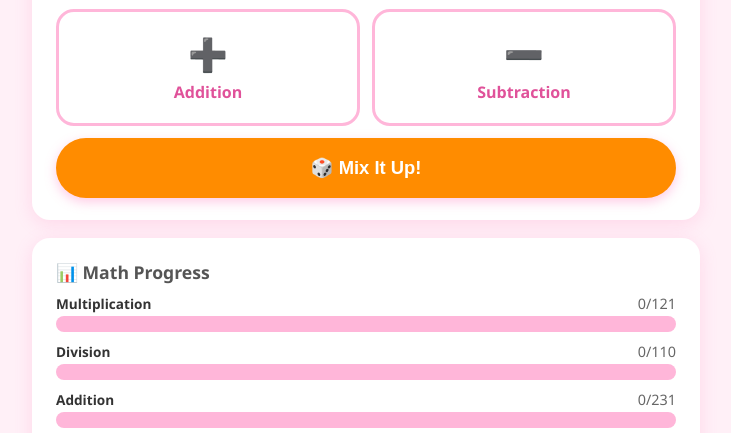
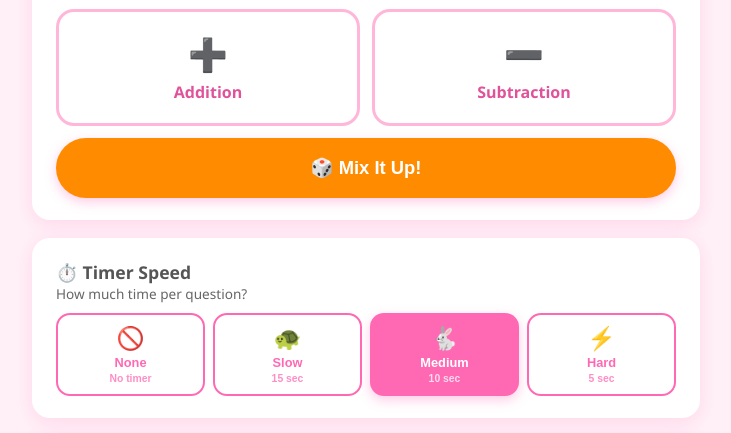
Before and after one commit to skinnerscott78-pixel/sophies-summer-school, a plain HTML site: page index.html in a window 1280 px wide. Both pictures are taken after a click on the button "🔢 Math Facts". Shown: the part 349-782 px from the top of the page, without its empty margins (274-1005 px from the left). Drawn offline with Linux system fonts and the light colour scheme.

Commit message:
Add timer speed picker to Math Facts (None/Slow/Medium/Hard)

```diff
--- a/index.html
+++ b/index.html
@@ -392,6 +392,12 @@ input:checked + .slider:before { transform: translateX(22px); }
     <div style="margin-top:12px;">
       <button class="btn" style="width:100%; background:#FF8C00;" onclick="startMath('mix')">🎲 Mix It Up!</button>
     </div>
+  </div>
+
+  <div class="card">
+    <h3>⏱️ Timer Speed</h3>
+    <p class="muted" style="margin-bottom:10px;font-size:.85rem;">How much time per question?</p>
+    <div style="display:grid;grid-template-columns:repeat(4,1fr);gap:8px;" id="math-timer-picker"></div>
   </div>
 
   <div class="card">
@@ -959,7 +965,7 @@ function showScreen(id) {
   document.getElementById(id).classList.add('active');
   window.scrollTo(0, 0);
   if (id === 'screen-home') { renderDailyStreak(); renderHomeProgress(); renderHomeRecords(); renderDailyChallengeBtn(); }
-  if (id === 'screen-math-home') renderMathOpProgress();
+  if (id === 'screen-math-home') { renderMathOpProgress(); renderMathTimerPicker(); }
   if (id === 'screen-spell-home') renderSpellLists();
   if (id === 'screen-parent') renderParentScreen();
   if (id === 'screen-starfall') { renderStarfallListButtons(); }
@@ -1136,22 +1142,59 @@ function loadMathQuestion() {
   startMathTimer();
 }
 
-const MATH_TIMER_SEC = 10;
+const MATH_TIMER_OPTIONS = [
+  { label:'None', sec:0,  emoji:'🚫', desc:'No timer' },
+  { label:'Slow', sec:15, emoji:'🐢', desc:'15 sec' },
+  { label:'Medium', sec:10, emoji:'🐇', desc:'10 sec' },
+  { label:'Hard', sec:5,  emoji:'⚡', desc:'5 sec' },
+];
+
+function renderMathTimerPicker() {
+  const wrap = document.getElementById('math-timer-picker');
+  if (!wrap) return;
+  const cur = lsGet('math_timer_speed', 10);
+  wrap.innerHTML = MATH_TIMER_OPTIONS.map(o =>
+    `<button onclick="setMathTimerSpeed(${o.sec})" class="btn${cur===o.sec?'':' outline'}"
+      style="flex-direction:column;padding:10px 4px;gap:3px;font-size:.8rem;border-radius:14px;">
+      <span style="font-size:1.4rem;">${o.emoji}</span>
+      <span style="font-weight:800;">${o.label}</span>
+      <span style="font-size:.65rem;opacity:.75;">${o.desc}</span>
+    </button>`
+  ).join('');
+}
+
+function setMathTimerSpeed(sec) {
+  lsSet('math_timer_speed', sec);
+  renderMathTimerPicker();
+}
+
+function getMathTimerSec() { return lsGet('math_timer_speed', 10); }
+
 function startMathTimer() {
   stopMathTimer();
+  const timerSec = getMathTimerSec();
+  const numEl = document.getElementById('math-timer-num');
+  const barEl = document.getElementById('math-timer-bar');
+  const wrap = numEl && numEl.parentElement.parentElement;
+  if (timerSec === 0) {
+    // No timer — hide the bar
+    if (wrap) wrap.style.display = 'none';
+    return;
+  }
+  if (wrap) wrap.style.display = '';
   MATH_STATE.timerStart = Date.now();
   MATH_STATE.timerInterval = setInterval(() => {
     if (MATH_STATE.answered) { stopMathTimer(); return; }
     const elapsed = (Date.now() - MATH_STATE.timerStart) / 1000;
-    const remaining = Math.max(0, MATH_TIMER_SEC - elapsed);
-    const pct = (remaining / MATH_TIMER_SEC) * 100;
+    const remaining = Math.max(0, timerSec - elapsed);
+    const pct = (remaining / timerSec) * 100;
     const numEl = document.getElementById('math-timer-num');
     const barEl = document.getElementById('math-timer-bar');
     if (!numEl) { stopMathTimer(); return; }
     numEl.textContent = Math.ceil(remaining);
     barEl.style.width = pct + '%';
-    // Color: green → yellow → orange → red
-    const color = remaining > 6 ? '#22c55e' : remaining > 3 ? '#f59e0b' : '#ef4444';
+    // Color: green → yellow → red (scaled to timer length)
+    const color = remaining > timerSec*0.5 ? '#22c55e' : remaining > timerSec*0.25 ? '#f59e0b' : '#ef4444';
     numEl.style.color = color;
     barEl.style.background = color;
     if (remaining <= 0) {
@@ -1171,7 +1214,8 @@ function stopMathTimer() {
   if (MATH_STATE.timedTimeout) { stopMathTimer(); MATH_STATE.timedTimeout = null; }
   const numEl = document.getElementById('math-timer-num');
   const barEl = document.getElementById('math-timer-bar');
-  if (numEl) { numEl.textContent = MATH_TIMER_SEC; numEl.style.color = '#22c55e'; }
+  const sec = getMathTimerSec();
+  if (numEl) { numEl.textContent = sec || '–'; numEl.style.color = '#22c55e'; }
   if (barEl) { barEl.style.width = '100%'; barEl.style.background = '#22c55e'; }
 }
 
```
